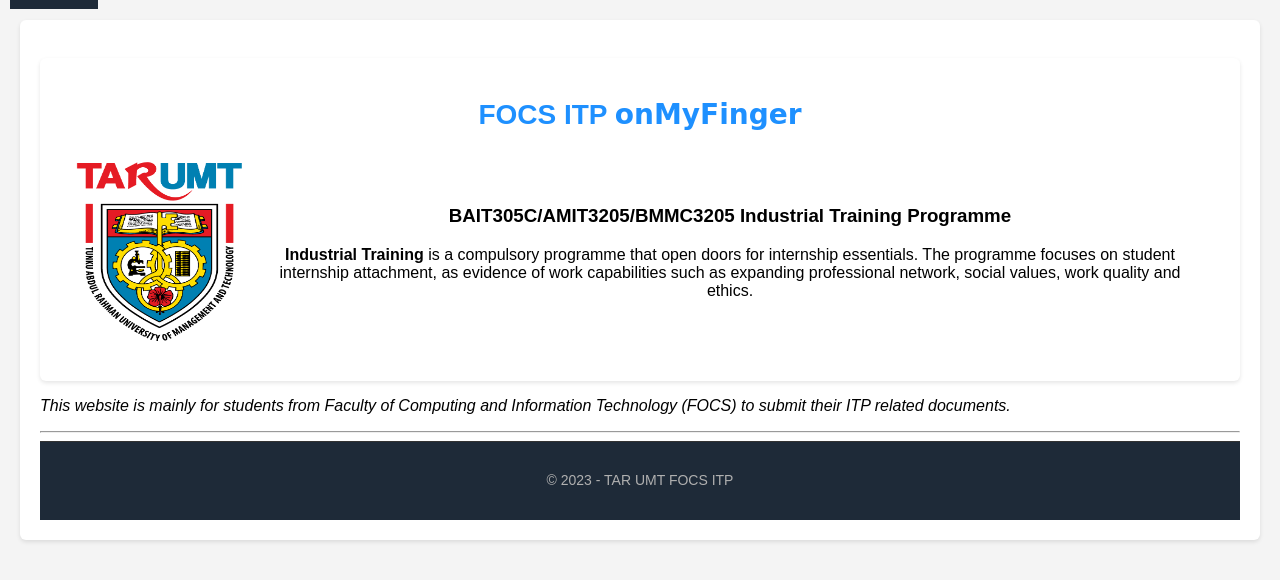
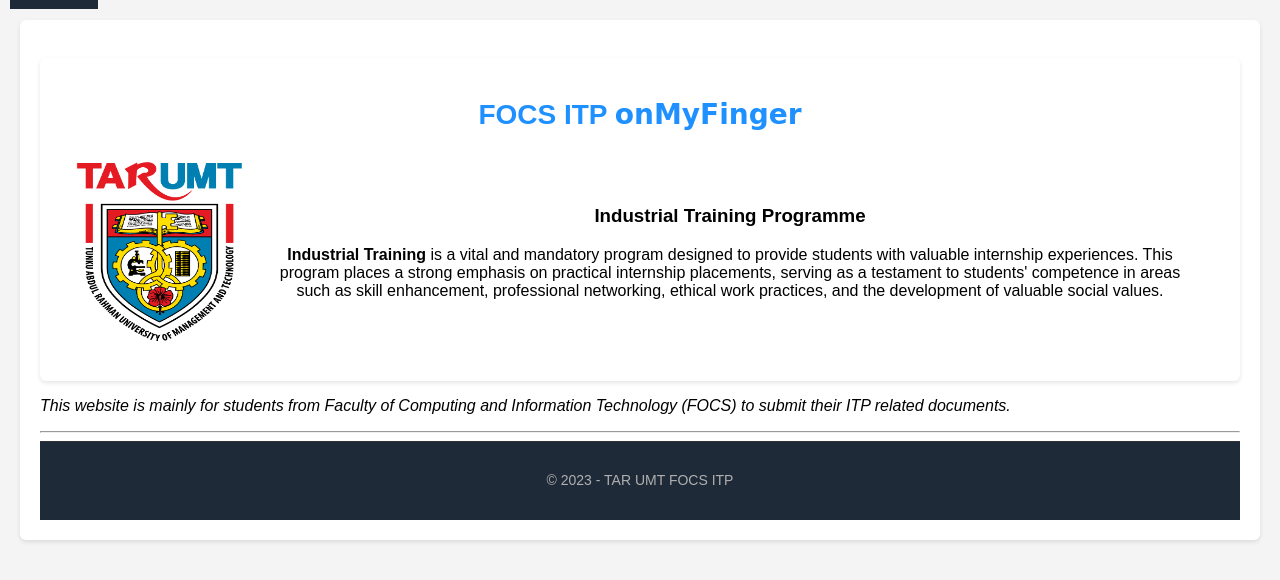
Before and after one commit to JeopardiseYouth/asgm_aws, a Flask app: page / in a window 1280 px wide. Shown: the part 36-616 px from the top of the page. Run offline with Flask 3, Linux system fonts and the light colour scheme.

Commit message:
Update home.html

```diff
--- a/templates/home.html
+++ b/templates/home.html
@@ -65,13 +65,9 @@
                     </div>
 
                     <div class="col  col-md-9">
-                        <h3>BAIT305C/AMIT3205/BMMC3205 Industrial Training Programme</h3>
+                        <h3>Industrial Training Programme</h3>
                         <p>
-                            <b>Industrial Training</b> is a compulsory programme that open doors for internship
-                            essentials.
-                            The programme focuses on student internship attachment, as evidence of work capabilities
-                            such as expanding professional network,
-                            social values, work quality and ethics.
+                            <b>Industrial Training</b> is a vital and mandatory program designed to provide students with valuable internship experiences. This program places a strong emphasis on practical internship placements, serving as a testament to students' competence in areas such as skill enhancement, professional networking, ethical work practices, and the development of valuable social values.
                         </p>
                     </div>
                 </div>
```
